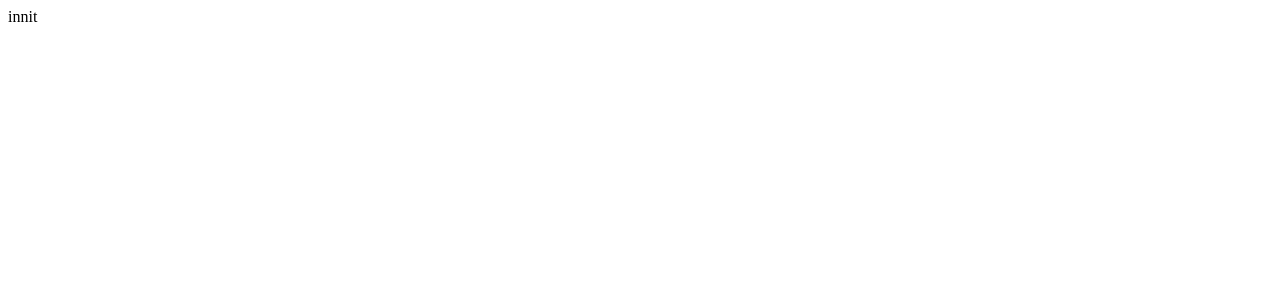
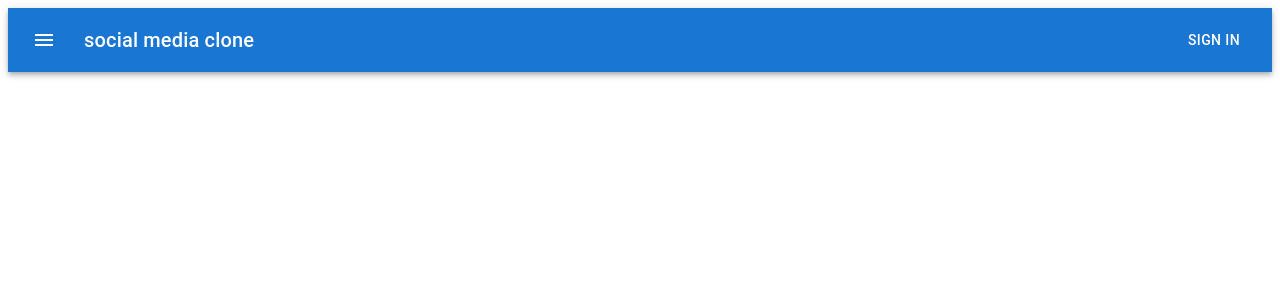
Before and after one commit to reese-parker/social-media-clone, a React (Create React App) app: page / in a window 1280 px wide. Shown: the top 300 px of the page. Built offline with nearby package versions, Linux system fonts and the light colour scheme; the HTML template or start-up script is replaced by a standard one.

Commit message:
Added MUI components

```diff
--- a/package.json
+++ b/package.json
@@ -3,6 +3,10 @@
   "version": "0.1.0",
   "private": true,
   "dependencies": {
+    "@emotion/react": "^11.8.2",
+    "@emotion/styled": "^11.8.1",
+    "@mui/icons-material": "^5.5.1",
+    "@mui/material": "^5.5.1",
     "@testing-library/jest-dom": "^5.16.2",
     "@testing-library/react": "^12.1.4",
     "@testing-library/user-event": "^13.5.0",
--- a/src/App.js
+++ b/src/App.js
@@ -1,5 +1,32 @@
+import React, { useState, useEffect } from "react";
+
+import Drawer from "@mui/material/Drawer";
+
+import Navbar from "./Navbar";
+import Menu from "./Menu"
+import useToggleState from "./hooks/useToggleState";
+
 function App() {
-  return <div className="App">innit</div>;
+
+  const [isDrawerOpen, toggleDrawer] = useToggleState(false);
+
+
+  return (
+    <div className="App">
+      <Navbar handleOpenDrawer={toggleDrawer} />
+      <Drawer
+        anchor={"left"}
+        open={isDrawerOpen}
+        onClose={toggleDrawer}
+        PaperProps={{
+          sx: {width: "150px"}
+        }}
+        elevation={1}
+      >
+        <Menu handleCloseDrawer={toggleDrawer} />
+      </Drawer>
+    </div>
+  );
 }
 
 export default App;
```
Also changed, not shown: 1 other file (tests, documents, lock files or other folders).
